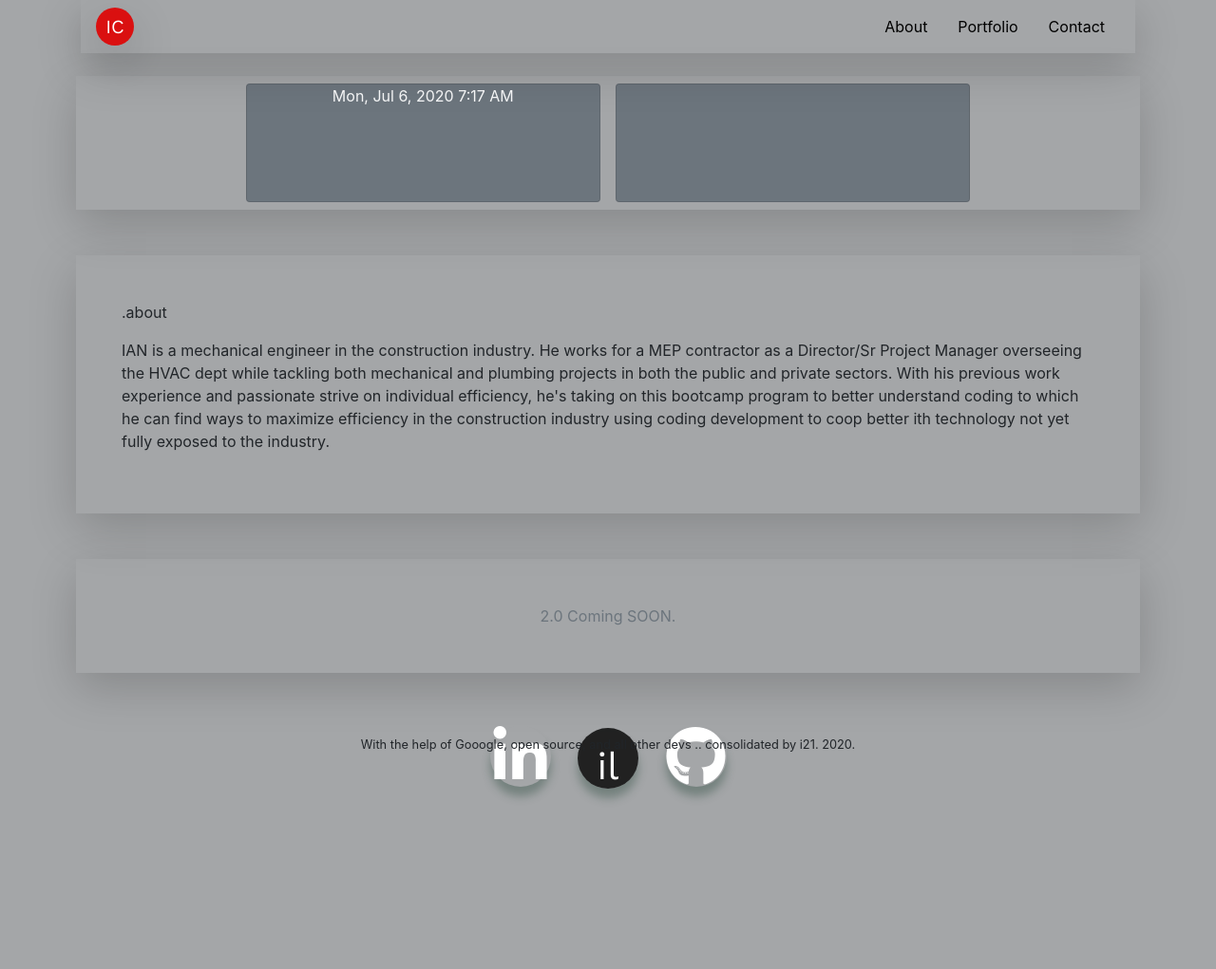
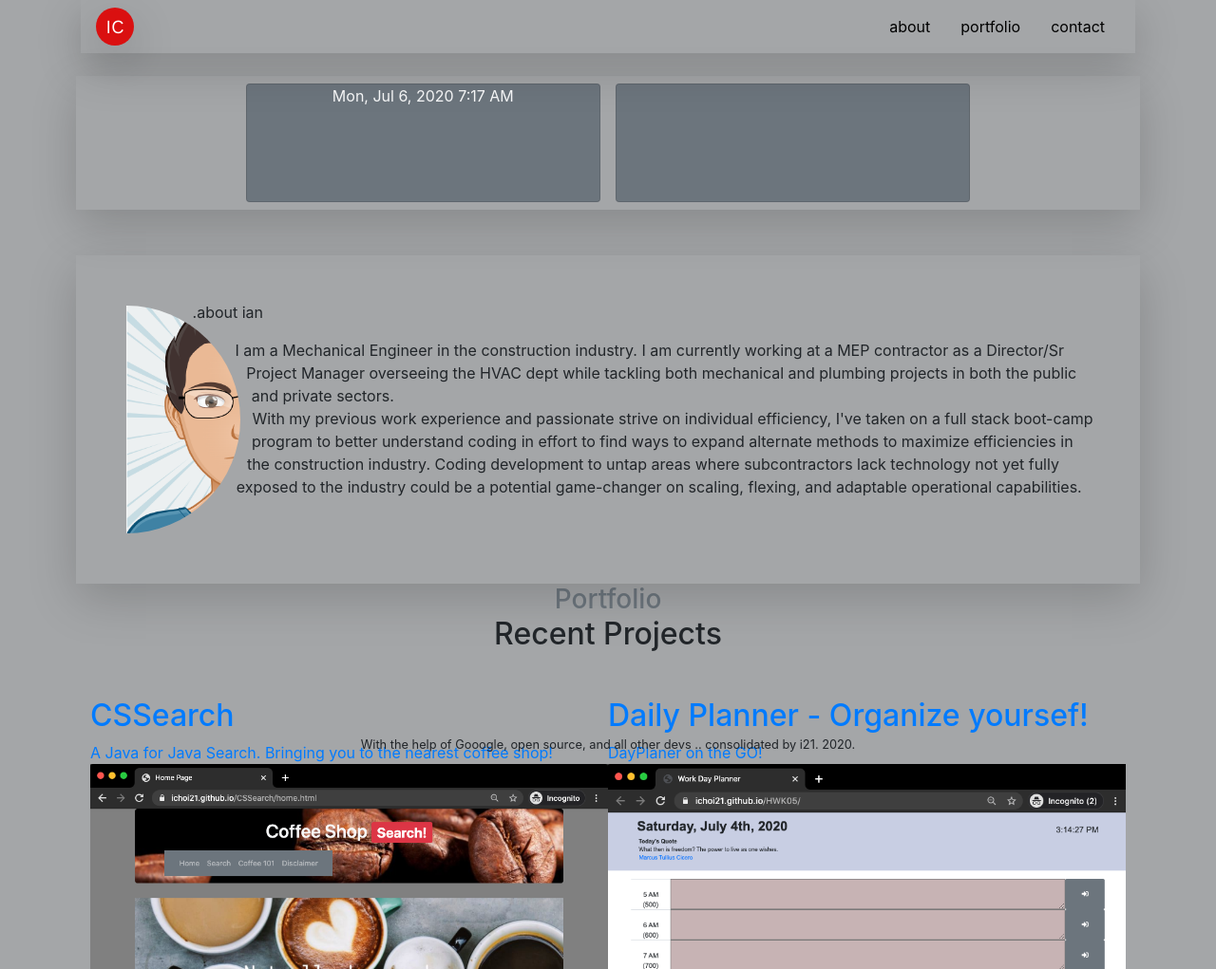
Before and after one commit to ichoi21/portfolio_2.0, a plain HTML site: page index.html in a window 1280 px wide. Shown: the top 1021 px of the page at 95% size. Before the commit the page ends 935 px from the top, so only its background shows below. Drawn offline with nearby package versions, Linux system fonts and the light colour scheme.

Commit message:
added portfolio content, correct nav-links

```diff
--- a/assets/css/style.css
+++ b/assets/css/style.css
@@ -19,6 +19,16 @@ body {
   min-height: 125px;
 }
 
+#about-circle {
+  float: left;
+  width: 240px;
+  height: 240px;
+  margin: 5px;
+  shape-outside: circle(45% at 10%);
+  clip-path: circle(50% at 0%);
+  background: lightblue;
+}
+
 .contact-link {
   font-family: "Work Sans", sans-serif;
   display: block;
--- a/assets/js/about.js
+++ b/assets/js/about.js
@@ -1,18 +1,21 @@
 $("about").append(
   `
-  <div class="container">
+  <div class="container" id="about">
     <div class="row">
       <div class="col-sm-12 mt-5 p-5 shadow-lg">
-      <p>.about</p>
+      <img src="./assets/img/iC_Avatar.png" id="about-circle"/>
+      <p>.about ian</p>
       <p>
-IAN is a mechanical engineer in the construction industry.
-He works for a MEP contractor as a Director/Sr Project Manager overseeing the HVAC dept
-while tackling both mechanical and plumbing projects in both the public and private sectors.
-
-With his previous work experience and passionate strive on individual efficiency,
-he's taking on this bootcamp program to better understand coding to which he can find ways to
-maximize efficiency in the construction industry using coding development to coop better
-ith technology not yet fully exposed to the industry.
+I am a Mechanical Engineer in the construction industry.
+I am currently working at a MEP contractor as a Director/Sr Project Manager overseeing
+the HVAC dept while tackling both mechanical and plumbing projects in both the public
+and private sectors.
+<br>
+With my previous work experience and passionate strive on individual efficiency,
+I've taken on a full stack boot-camp program to better understand coding in effort to find ways
+to expand alternate methods to maximize efficiencies in the construction industry.
+Coding development to untap areas where subcontractors lack technology not yet fully exposed to the industry
+could be a potential game-changer on scaling, flexing, and adaptable operational capabilities.
       </p>
       </div>
     </div>
--- a/assets/js/app.js
+++ b/assets/js/app.js
@@ -13,13 +13,13 @@ $(document).ready(function () {
 
     <ul class="nav flex-nowrap" id="nav-links">
       <li class="nav-item">
-        <a class="nav-link" href="#about">About</a>
+        <a class="nav-link" href="#about">about</a>
       </li>
       <li class="nav-item">
-        <a class="nav-link" href="#portfolio">Portfolio</a>
+        <a class="nav-link" href="#portfolio">portfolio</a>
       </li>
       <li class="nav-item">
-        <a class="nav-link" href="#contact">Contact</a>
+        <a class="nav-link" href="#contact">contact</a>
       </li>
     </ul>
   </nav>
--- a/assets/js/contact.js
+++ b/assets/js/contact.js
@@ -1,6 +1,6 @@
 $("contact").append(
   `
-  <div class="container">
+  <div class="container" id="contact">
     <div class="row text-center">
       <div class="col-sm-12 mt-5 p-2">
       <ul class="list-inline">
--- a/assets/js/portfolio.js
+++ b/assets/js/portfolio.js
@@ -1,7 +1,58 @@
 $("portfolio").append(
   `
-  <div class="container mt-5 p-5 shadow-lg">
-      <p class="text-muted text-center large mb-0">2.0 Coming SOON.</p>
-   </div>
+  <section class="content-section" id="portfolio">
+  <div class="container">
+    <div class="content-section-heading text-center">
+      <h3 class="text-secondary mb-0">Portfolio</h3>
+      <h2 class="mb-5">Recent Projects</h2>
+    </div>
+    <div class="row no-gutters">
+      <div class="col-lg-6">
+        <a class="portfolio-item" href="https://ichoi21.github.io/CSSearch/home.html" target="_blank">
+          <span class="caption">
+            <span class="caption-content">
+              <h2>CSSearch</h2>
+              <p class="mb-0">A Java for Java Search. Bringing you to the nearest coffee shop!</p>
+            </span>
+          </span>
+          <img class="img-fluid" src="./assets/img/css_p1.png" alt="">
+        </a>
+      </div>
+      <div class="col-lg-6">
+        <a class="portfolio-item" href="https://ichoi21.github.io/HWK05/" target="_blank">
+          <span class="caption">
+            <span class="caption-content">
+              <h2>Daily Planner - Organize yoursef!</h2>
+              <p class="mb-0">DayPlaner on the GO!</p>
+            </span>
+          </span>
+          <img class="img-fluid" src="./assets/img/dayplanner_ex.png" alt="">
+        </a>
+      </div>
+      <div class="col-lg-6">
+        <a class="portfolio-item" href="https://ichoi21.github.io/HWK06/" target="_blank">
+          <span class="caption">
+            <span class="caption-content">
+              <h2>Weather App</h2>
+              <p class="mb-0">Weather dashboard displaying API usage</p>
+            </span>
+          </span>
+          <img class="img-fluid" src="./assets/img/weatapp_ex.png" alt="">
+        </a>
+      </div>
+      <div class="col-lg-6">
+        <a class="portfolio-item" href="https://www.illiest.com" target="_blank">
+          <span class="caption">
+            <span class="caption-content">
+              <h2>illiest</h2>
+              <p class="mb-0">App that connects you with concepts using WIX for a side gig.</p>
+            </span>
+          </span>
+          <img class="img-fluid" src="./assets/img/illiest.png" alt="">
+        </a>
+      </div>
+    </div>
+  </div>
+</section>
 `
 );
```
